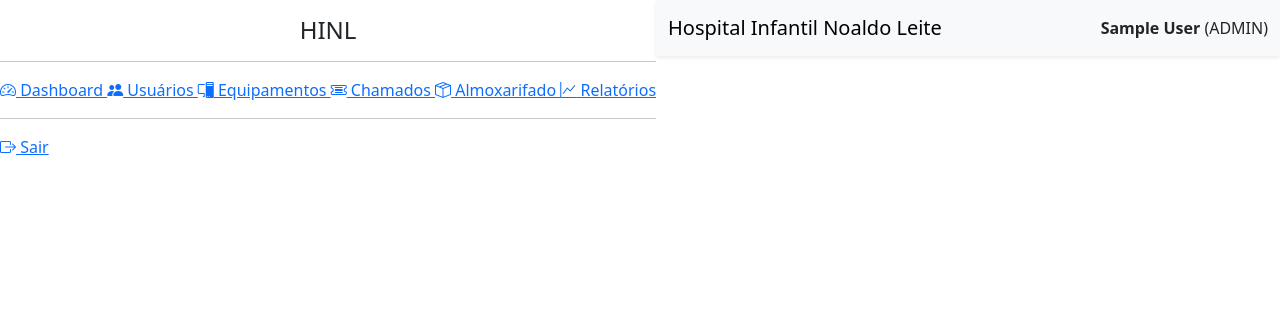
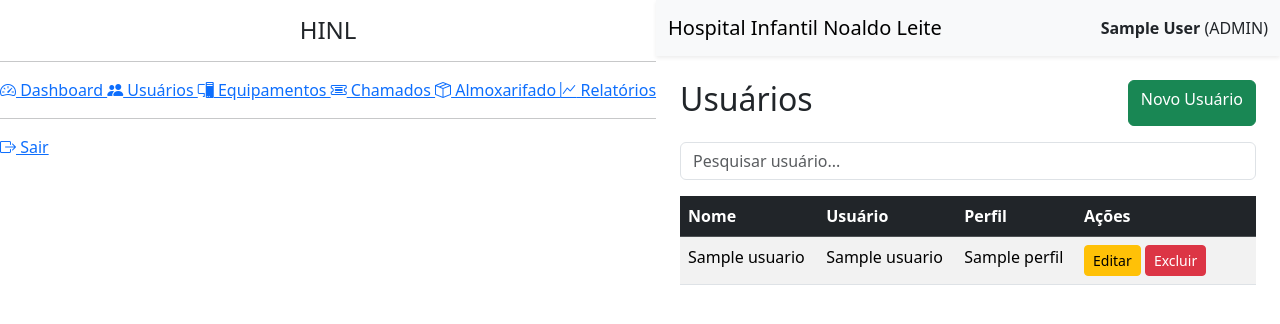
Before and after one commit to tihinlpatos-coder/Controle-TI, a Flask app: page /usuarios in a window 1280 px wide. Shown: the top 324 px of the page. Run offline with Flask 3, Linux system fonts and the light colour scheme; the visitor is signed in with stand-in values (Sample User, id 1); a database or web service that is not in the repository returns one stand-in record (values such as "Sample title"); some libraries are stand-ins or nearby versions.

Commit message:
Refactor usuarios.html for better readability
Updated user template to improve structure and functionality.

```diff
--- a/templates/usuarios.html
+++ b/templates/usuarios.html
@@ -1,48 +1,65 @@
 {% extends "base.html" %}
 
-{% block content %}
+{% block conteudo %}
 
 <div class="container mt-4">
 
     <div class="d-flex justify-content-between mb-3">
-        <h3>Usuários</h3>
 
-        <a href="#" class="btn btn-primary">
+        <h2>Usuários</h2>
+
+        <a href="{{ url_for('novo_usuario') }}" class="btn btn-success">
             Novo Usuário
         </a>
+
     </div>
 
-    <table class="table table-bordered table-hover">
+    <input
+        type="text"
+        id="pesquisa"
+        class="form-control mb-3"
+        placeholder="Pesquisar usuário..."
+        onkeyup="filtrarTabela()"
+    >
+
+    <table class="table table-striped table-hover" id="tabelaUsuarios">
 
         <thead class="table-dark">
+
             <tr>
-                <th>ID</th>
                 <th>Nome</th>
                 <th>Usuário</th>
                 <th>Perfil</th>
                 <th width="180">Ações</th>
             </tr>
+
         </thead>
 
         <tbody>
 
-        {% for u in usuarios %}
+        {% for usuario in usuarios %}
 
             <tr>
 
-                <td>{{ u[0] }}</td>
-                <td>{{ u[1] }}</td>
-                <td>{{ u[2] }}</td>
-                <td>{{ u[3] }}</td>
+                <td>{{ usuario[1] }}</td>
+
+                <td>{{ usuario[2] }}</td>
+
+                <td>{{ usuario[3] }}</td>
 
                 <td>
 
-                    <a href="#" class="btn btn-warning btn-sm">
+                    <a href="{{ url_for('editar_usuario', id=usuario[0]) }}"
+                       class="btn btn-warning btn-sm">
                         Editar
                     </a>
 
-                    <a href="#" class="btn btn-danger btn-sm">
+                    <a href="{{ url_for('excluir_usuario', id=usuario[0]) }}"
+                       class="btn btn-danger btn-sm"
+                       onclick="return confirm('Deseja realmente excluir este usuário?')">
+
                         Excluir
+
                     </a>
 
                 </td>
@@ -57,4 +74,33 @@
 
 </div>
 
+<script>
+
+function filtrarTabela(){
+
+let filtro=document.getElementById("pesquisa").value.toUpperCase();
+
+let tabela=document.getElementById("tabelaUsuarios");
+
+let tr=tabela.getElementsByTagName("tr");
+
+for(let i=1;i<tr.length;i++){
+
+let td=tr[i].getElementsByTagName("td")[0];
+
+if(td){
+
+let texto=td.textContent;
+
+tr[i].style.display=
+texto.toUpperCase().indexOf(filtro)>-1 ? "" : "none";
+
+}
+
+}
+
+}
+
+</script>
+
 {% endblock %}
```
